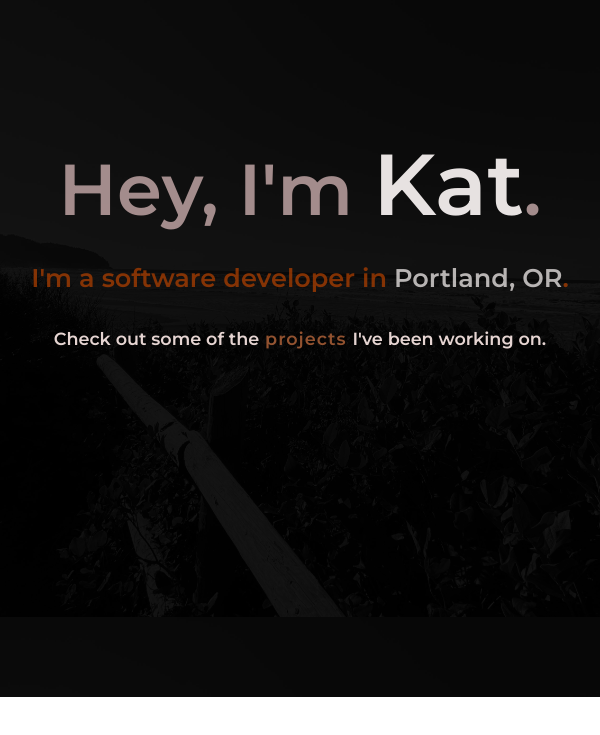
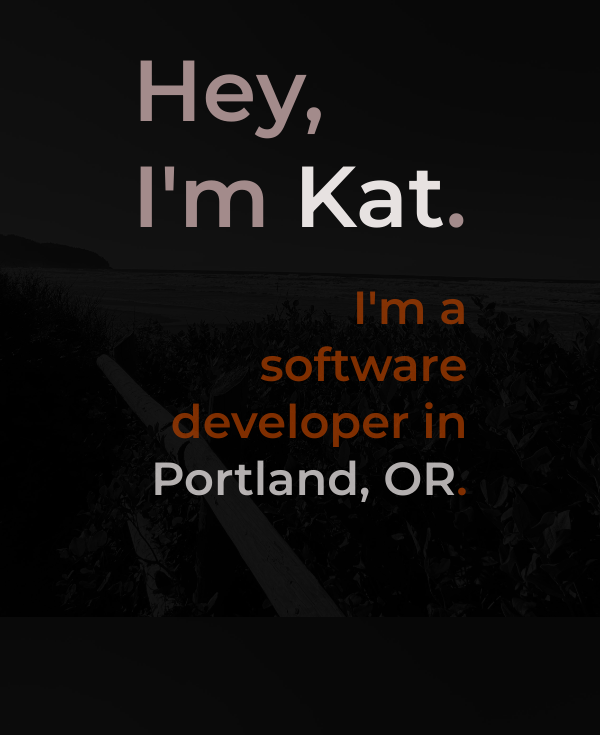
Before and after one commit to kathrynzaro/demo-portfolio, a React (Create React App) app: page / in a window 600 px wide. Shown: the part 183-918 px from the top of the page. Before the commit the page ends 880 px from the top, so only its background shows below. Built offline with nearby package versions, Linux system fonts and the light colour scheme; a web font is replaced by a local one.

Commit message:
alignment / font sizes

```diff
--- a/src/App.css
+++ b/src/App.css
@@ -35,7 +35,8 @@ body {
   display: flex;
   align-items: center;
   flex-direction: column;
-  height: 100vh;
+  height: fit-content;
+  margin: 50px 50px 100px;
 }
 
 
@@ -71,13 +72,13 @@ nav img {
   width: 20px;
 }
 
-@media (min-width: 600px) {
+@media (min-width: 700px) {
   .nav-icon {
     display: none;
   }
 }
 
-@media (max-width: 600px) {
+@media (max-width: 700px) {
   .nav-text {
     display: none;
   }
--- a/src/Components/AboutPage/AboutPage.css
+++ b/src/Components/AboutPage/AboutPage.css
@@ -40,7 +40,7 @@ em {
     display: flex;
     justify-content: center;
     align-items: center;
-    height: 75vh;
+    height: 100%;
     width: 90vw;
     padding: 50px 0 100px;
   }
--- a/src/Components/ConnectPage/ConnectPage.css
+++ b/src/Components/ConnectPage/ConnectPage.css
@@ -8,18 +8,16 @@
 }
 
 .connect-page h1 {
-  margin: 0 0 0 10px;
   color: var(--redwood);
   opacity: .8;
   border-top: 1px solid var(--tuscany);
-  padding: 20px 10px 20px 0;
+  padding-top: 13px;
 }
 
 .connect-page p {
   margin: 0px;
   color: var(--misty-rose);
   opacity: .8;
-  padding: 0 0 10px 10px;
 
 }
 
@@ -28,7 +26,7 @@
   flex-direction: column;
   align-items: flex-end;
   justify-content: space-evenly;
-  width: fit-content;
+  width: 100%;
   margin: 0;
   height: 100%;
   border-bottom: 1px solid var(--tuscany);
@@ -45,7 +43,6 @@ li {
   text-decoration: none;
   transition: all 0.5s ease-in-out 0s;
   opacity: .7;
-  padding-right: 9px;
 }
 
 
@@ -56,7 +53,7 @@ li {
   .connect-page {
     display: flex;
     padding: 50px 0 100px;
-    height: 90vh;
+    height: 80vh;
     width: 100vw;
     justify-content: center;
     align-items: center;
@@ -136,16 +133,15 @@ li {
 @media (max-width: 600px) {
   .connect-page {
     display: flex;
-    padding: 30px 0 100px;
     height: 90vh;
     width: 100vw;
     justify-content: center;
-    align-items: center;
+    align-items: flex-start;
   }
 
   .left-section {
     padding: 0 30px 30px;
-    width: 85vw;
+    width: 335px;
     display: flex;
     flex-direction: column;
     justify-content: space-between;
@@ -154,13 +150,14 @@ li {
 
   .right-section {
     padding: 0 30px 30px;
-    width: 85vw;
+    width: 335px;
   }
 
   .connect-page h1 {
-    font-size: 2.1rem;
+    font-size: 2.3rem;
     font-weight: 600;
     margin-bottom: 20px;
+    width: 335px;
   }
 
   .connect-page p {
@@ -175,7 +172,7 @@ li {
     flex-direction: column;
     align-items: flex-end;
     justify-content: space-evenly;
-    width: fit-content;
+    width: 335px;
     margin: 0;
     height: 200px;
   }
@@ -190,6 +187,5 @@ li {
     text-decoration: none;
     transition: all 0.5s ease-in-out 0s;
     opacity: .7;
-    padding-right: 9px;
   }
 }
--- a/src/Components/HomePage/HomePage.css
+++ b/src/Components/HomePage/HomePage.css
@@ -44,11 +44,11 @@
     display: flex;
     flex-direction: column;
     align-items: center;
-    justify-content: center;
-    height: 85vh;
+    justify-content: flex-start;
     width: 100vw;
+    height: 100vh;
     text-align: center;
-    padding: 50px 0;
+    margin-top: 10vh;
   }
 
   .home-content {
@@ -56,18 +56,18 @@
     flex-direction: column;
     align-items: center;
     justify-content: center;
-    height: 80%;
+    height: fit-content;
   }
 
   .homepage h1 {
-    font-size: 9rem;
+    font-size: 7rem;
     padding: 0 30px;
     font-weight: 600;
     margin: 0 0 20px;
   }
 
   .homepage h2 {
-    font-size: 4rem;
+    font-size: 3rem;
     padding: 0 50px;
     font-weight: 600;
     max-width: 1200px;
@@ -76,7 +76,7 @@
 
   .homepage h3 {
     padding: 0 125px;
-    font-size: 2rem;
+    font-size: 1.5rem;
     font-weight: 600;
     margin: 20px 0 50px;
   }
@@ -95,41 +95,36 @@
     flex-direction: column;
     align-items: center;
     justify-content: flex-start;
+    width: 100vw;
     height: 100vh;
-    width: 100vw;
     text-align: center;
-    padding: 50px 0;
   }
 
   .home-content {
     height: 85%;
     display: flex;
     flex-direction: column;
-    justify-content: center;
+    justify-content: flex-start;
     align-items: center;
   }
 
   .homepage h1 {
-    font-size: 4.5rem;
+    text-align: left;
+    width: 335px;
+    font-size: 5.4rem;
     font-weight: 600;
-    margin: 15px;
-  }
-
-  #kat {
-    font-size: 5.4rem;
+    margin: 10px 20px;
   }
 
   .homepage h2 {
-    font-size: 1.6rem;
-    padding: 0 10px;
-    margin: 10px;
+    width: 335px;
+    font-size: 2.9rem;
+    margin: 20px 20px;
     font-weight: 600;
+    text-align: right;
   }
 
   .homepage h3 {
-    padding: 0 45px;
-    font-size: 1.1rem;
-    font-weight: 600;
-    margin: 25px 0;
+    display: none;
   }
 }
```
